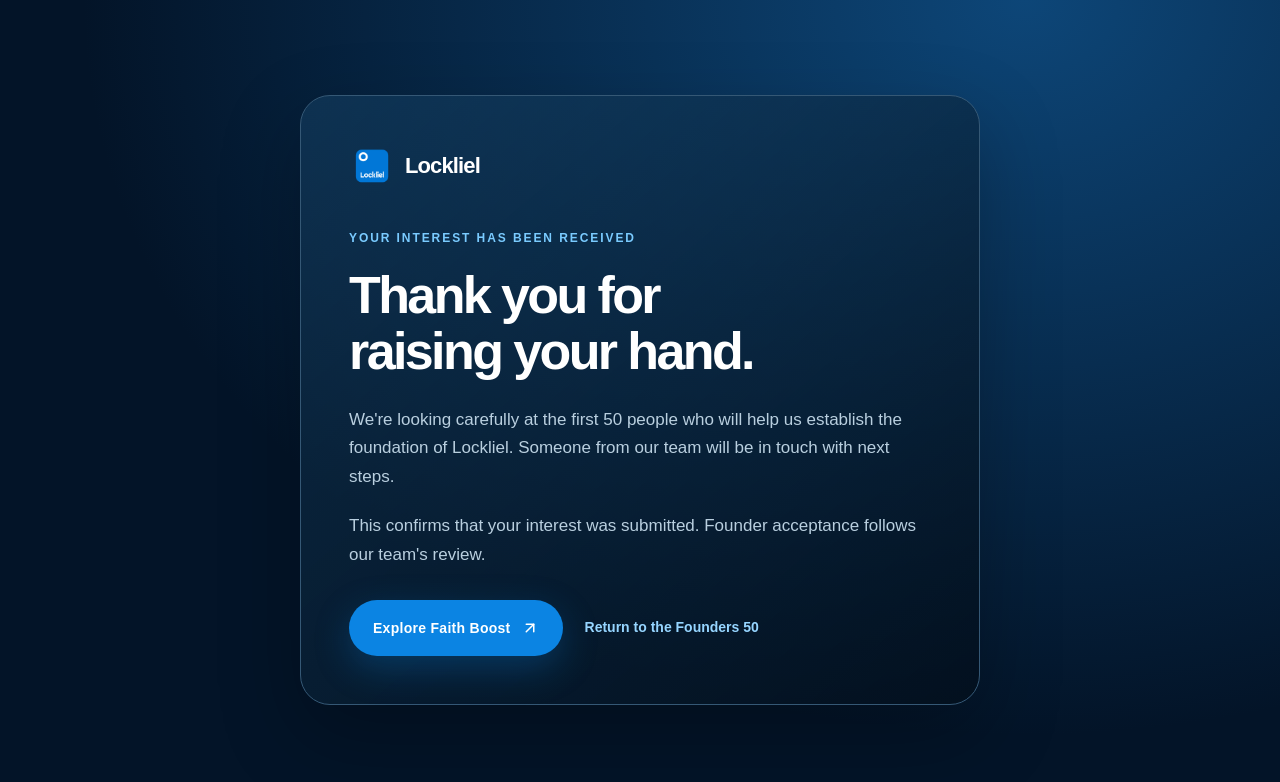
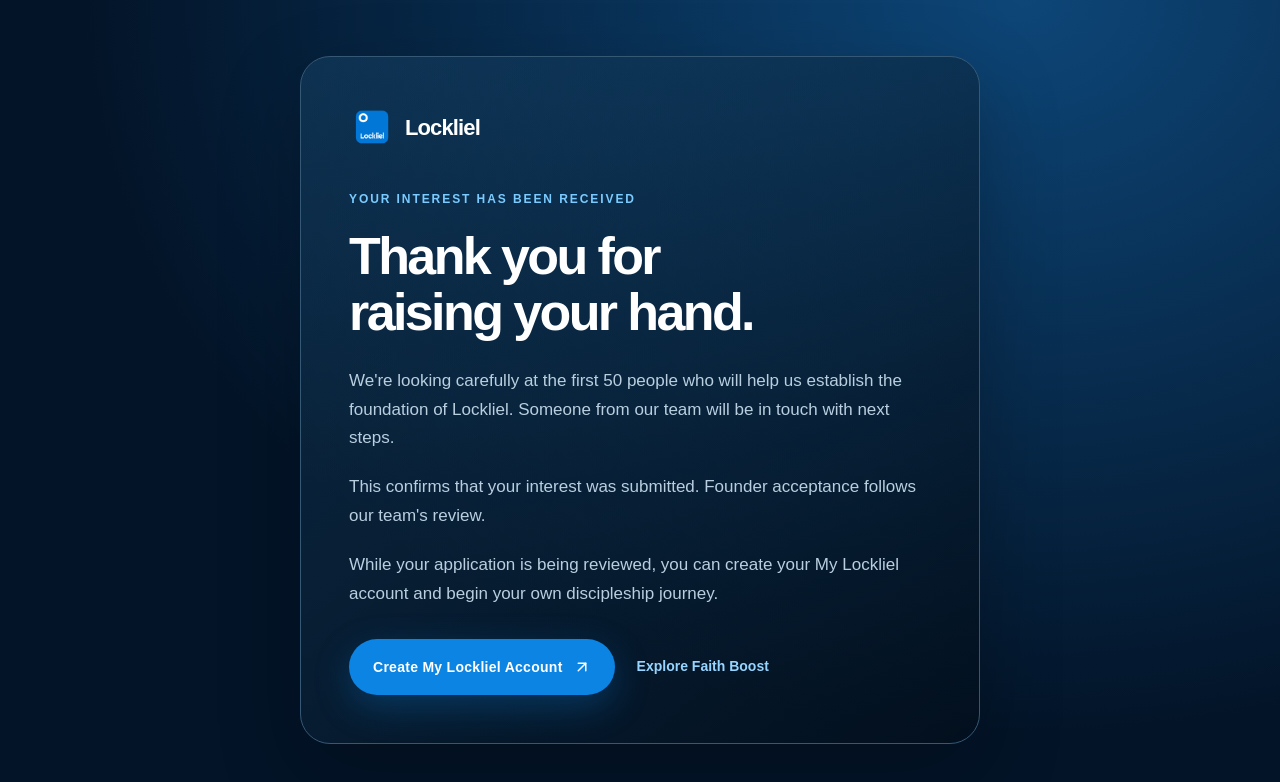
Before and after one commit to eaglevisiondigital/Lockliel, a Next.js app: page /founders-50/thank-you in a window 1280 px wide. Shown: the top 782 px of the page. Built offline with nearby package versions, Linux system fonts and the light colour scheme.

Commit message:
Move Founders applicants into My Lockliel onboarding

```diff
--- a/app/founders-50/thank-you/page.tsx
+++ b/app/founders-50/thank-you/page.tsx
@@ -5,5 +5,5 @@
 export const metadata: Metadata = { title: "Thank You for Raising Your Hand | Lockliel Founders 50", robots: { index: false, follow: false } };
 
 export default function FoundersThankYou() {
-  return <main className="f50-page f50-thank-you"><section className="f50-thank-you-card" aria-labelledby="founders-thank-you-title"><a className="brand" href="/" aria-label="Lockliel home"><img src="/lockliel-mark.png" alt="" width="44" height="44" /><span>Lockliel</span></a><p className="f50-eyebrow">Your interest has been received</p><h1 id="founders-thank-you-title">Thank you for<br />raising your hand.</h1><p>We're looking carefully at the first 50 people who will help us establish the foundation of Lockliel. Someone from our team will be in touch with next steps.</p><p>This confirms that your interest was submitted. Founder acceptance follows our team's review.</p><div className="f50-actions"><a className="button button-primary" href="/#faith-boost">Explore Faith Boost <ArrowUpRight size={18} aria-hidden="true" /></a><a className="f50-text-link" href="/founders-50">Return to the Founders 50</a></div></section></main>;
+  return <main className="f50-page f50-thank-you"><section className="f50-thank-you-card" aria-labelledby="founders-thank-you-title"><a className="brand" href="/" aria-label="Lockliel home"><img src="/lockliel-mark.png" alt="" width="44" height="44" /><span>Lockliel</span></a><p className="f50-eyebrow">Your interest has been received</p><h1 id="founders-thank-you-title">Thank you for<br />raising your hand.</h1><p>We're looking carefully at the first 50 people who will help us establish the foundation of Lockliel. Someone from our team will be in touch with next steps.</p><p>This confirms that your interest was submitted. Founder acceptance follows our team's review.</p><p>While your application is being reviewed, you can create your My Lockliel account and begin your own discipleship journey.</p><div className="f50-actions"><a className="button button-primary" href="/my-lockliel/sign-up?source=founders50">Create My Lockliel Account <ArrowUpRight size={18} aria-hidden="true" /></a><a className="f50-text-link" href="/#faith-boost">Explore Faith Boost</a></div></section></main>;
 }
```
